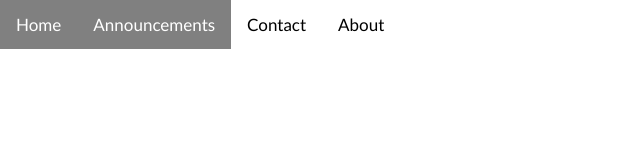
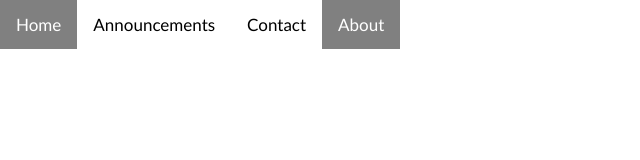
Before and after one commit to CribleyGames/cribleys-site, a plain HTML site: page announcements.html in a window 1280 px wide. Shown: the whole page, without its empty margins (0-640 px from the left). Drawn offline with Linux system fonts and the light colour scheme.

Commit message:
Add files via upload

```diff
--- a/announcements.html
+++ b/announcements.html
@@ -4,46 +4,15 @@
         <title>Announcements | Cribley</title>
         <meta charset="UTF-8" />
         <link rel="shortcut icon" type="image/jpg" href="cribley.jpg" />
+        <link rel="stylesheet" href="style.css" />
     </head>
     <body>
-        <style>
-            body {
-                margin: 0;
-                font-family: trebuchet ms;
-            }
-
-            .topnav {
-                overflow: hidden;
-                background-color: white;
-            }
-
-            .topnav a {
-                float: left;
-                color: black;
-                text-align: center;
-                padding: 14px 16px;
-                text-decoration: none;
-                font-size: 17px;
-            }
-
-            .topnav a:hover {
-                background-color: gray;
-                color: white;
-            }
-            .topnav a.active {
-                background-color: gray;
-                color: white;
-            }
-        </style>
-        <body>
-            <div class="topnav">
-                <a href="index.html">Home</a>
-                <a class="active" href="#news">Announcements</a>
-                <a href="contact.html">Contact</a>
-                <a href="about.html">About</a>
-            </div>
-
-            <div style="padding-left: 16px;"></div>
-        </body>
+        <div class="topnav">
+            <a href="index.html">Home</a>
+            <a href="announcements.html">Announcements</a>
+            <a href="contact.html">Contact</a>
+            <a class="active">About</a>
+        </div>
+        <div style="padding-left: 16px;"></div>
     </body>
 </html>
--- a/style.css
+++ b/style.css
@@ -2,12 +2,10 @@
     margin: 0;
     font-family: trebuchet ms;
 }
-
 .topnav {
     overflow: hidden;
     background-color: white;
 }
-
 .topnav a {
     float: left;
     color: black;
@@ -16,7 +14,6 @@
     text-decoration: none;
     font-size: 17px;
 }
-
 .topnav a:hover {
     background-color: gray;
     color: white;
```
Also changed, not shown: about.html (+1 -32 lines), contact.html (+8 -39 lines), index.html (+7 -10 lines). Lines whose indentation alone changed are shown as unchanged.
